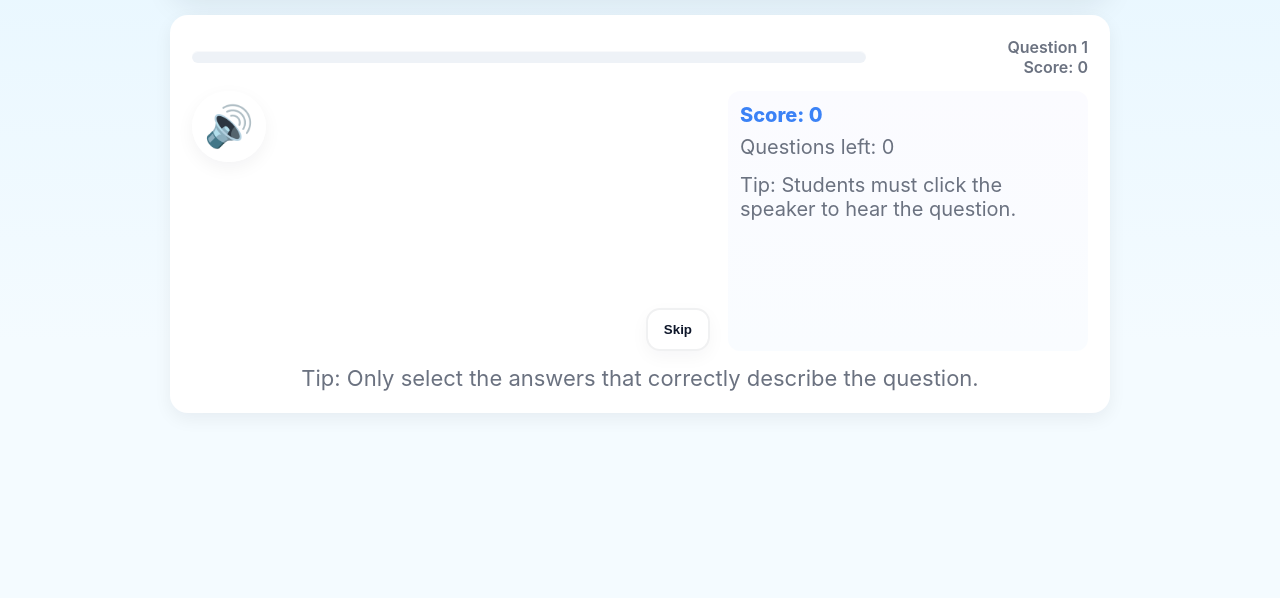
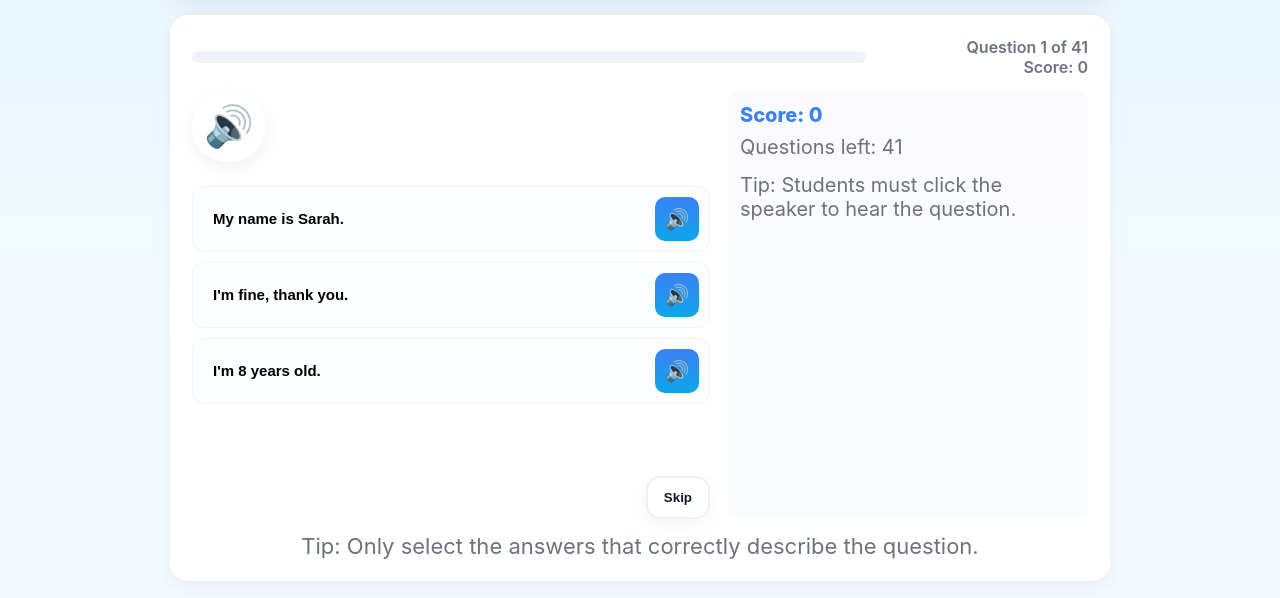
Before and after one commit to fsangregorioort/trinity, a plain HTML site: page index.html in a window 1280 px wide. Shown: the part 170-768 px from the top of the page. Drawn offline with Linux system fonts and the light colour scheme.

Commit message:
Update index.html

```diff
--- a/index.html
+++ b/index.html
@@ -250,8 +250,8 @@ const questions = [
   {type:"text",question:"Imagine you are in a restaurant, what would you like to eat?",choices:["Yes, I would.","I like sushi.","I'd like to eat a burger."],correct:[2], userAnswer: null},
 
   {type:"text",question:"Where were you yesterday?",choices:["I am at home.","I was at home.","I were at home."],correct:[1], userAnswer: null},
-  {type:"text",question:"Where was your mother yesterday?",choices:["She was at the park.","She is at the funfair.","I was at home."],correct:[0],
-  {type:"text",question:"Where were you yesterday?",choices:["I am at home.","I was at home.","I were at home."],correct:[1], userAnswer: null},userAnswer: null},
+  {type:"text",question:"Where was your mother yesterday?",choices:["She was at the park.","She is at the funfair.","I was at home."],correct:[0],userAnswer: null},
+  {type:"text",question:"Where were you yesterday?",choices:["I am at home.","I was at home.","I were at home."],correct:[1], userAnswer: null},
   {type:"text",question:"What was the weather like yesterday?",choices:["It is sunny.","It's cloudy.","It was sunny."],correct:[2], userAnswer: null},
 
   // 10 preguntas con imagen y 5 correctas
```
